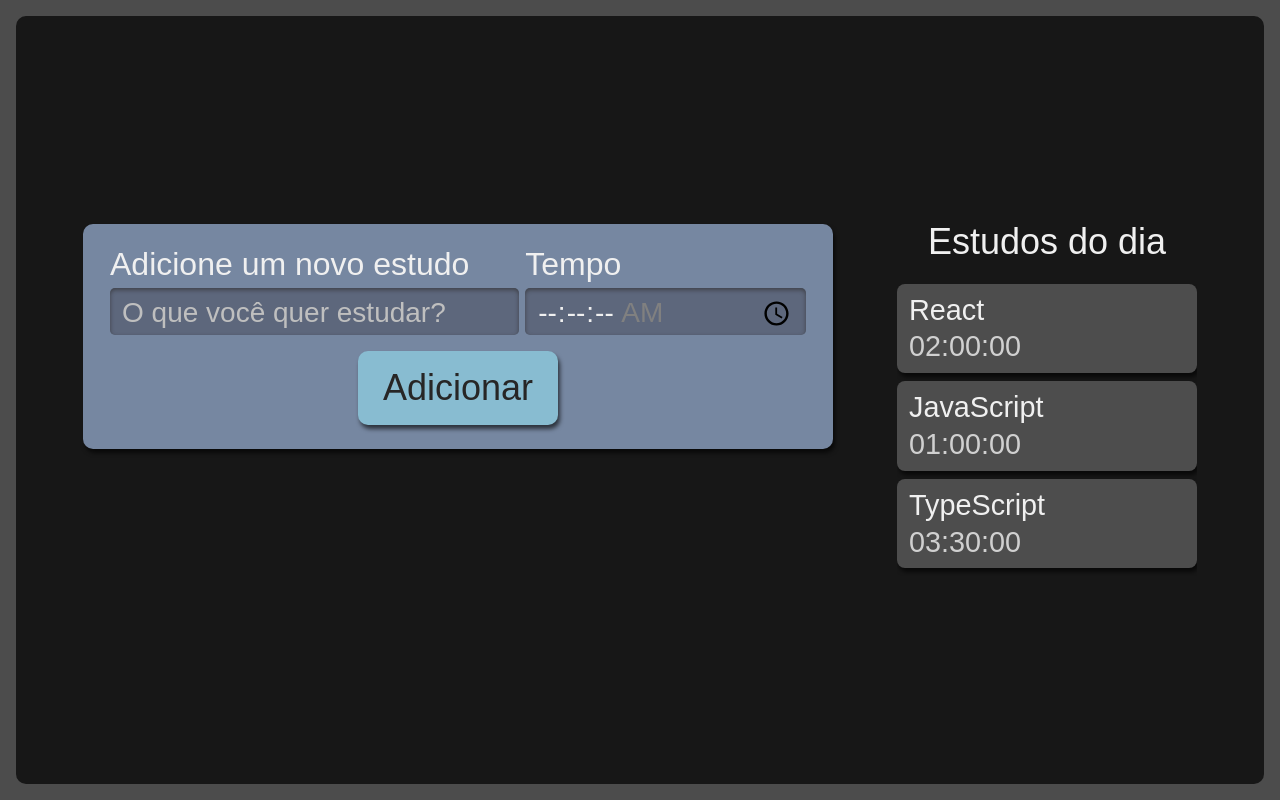
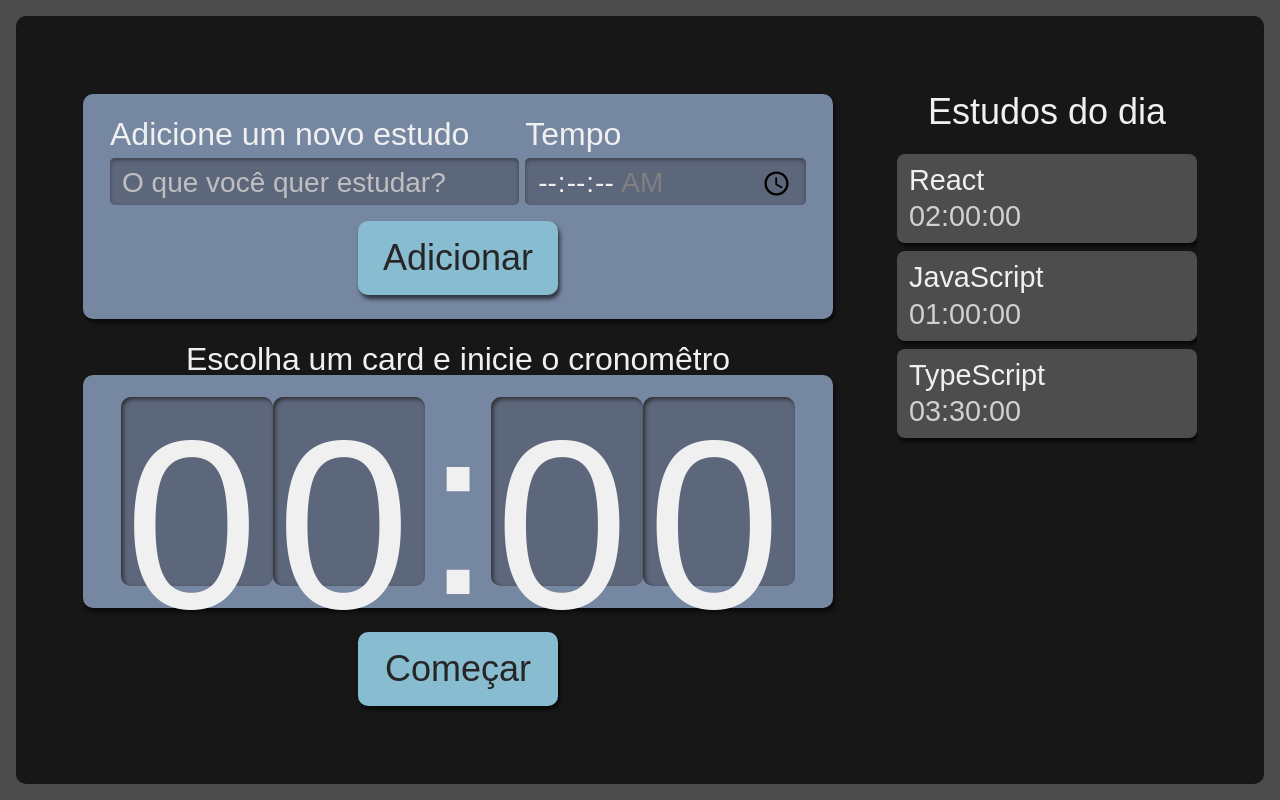
Before and after one commit to oarbigauss/curso-react-typescript, a React (Create React App) app in the folder curso-react/: page / in a window 1280 px wide. Built offline with nearby package versions, Linux system fonts and the light colour scheme.

Commit message:
(CAP 04 / AULA 07) Criando conômetro

```diff
--- /dev/null
+++ b/curso-react/src/components/Stopwatch/Stopwatch.module.scss
@@ -0,0 +1,59 @@
+.cronometro {
+    display: flex;
+    flex-direction: column;
+    align-items: center;
+    grid-area: cronometro;
+
+    .relogioWrapper {
+      align-items: center;
+      background-color: #7687A1;
+      border-radius: 10px;
+      box-shadow: 2px 4px 4px #0000009F;
+      box-sizing: border-box;
+      display: flex;
+      font-size: 5rem;
+      justify-content: center;
+      margin-bottom: 24px;
+      padding: 16px 12px;
+      width: 100%;
+    }
+
+    .titulo {
+      font-size: 2rem;
+    }
+
+    button {
+      background-color: #88bcd1;
+      border-radius: 10px;
+      box-shadow: 2px 4px 4px #0000009F;
+      color: #272626;
+      cursor: pointer;
+      font-size: 1.25rem;
+      padding: 16px;
+      width: 150px;
+
+      &:active {
+        background-color: #7CA6B7;
+        box-shadow: 2px 2px 4px #0000009F inset;
+        cursor: auto;
+      }
+    }
+
+    @media screen and (min-width:1280px) {
+
+      .relogioWrapper{
+        font-size: 15rem;
+      }
+
+      p {
+        font-size: 2rem;
+      }
+
+      button {
+        grid-column-start: span 2;
+        justify-self: center;
+        width: 200px;
+        font-size: 2.25rem;
+      }
+    }
+  }
--- /dev/null
+++ b/curso-react/src/components/Stopwatch/Watch/Watch.module.scss
@@ -0,0 +1,21 @@
+.relogioNumero {
+    background-color: #5D677C;
+    box-shadow: 2px 2px 4px #2B2B2B inset;
+    height: 3.6rem;
+    width: 3rem;
+    padding: 8px 4px;
+    border-radius: 10px;
+
+    @media screen and (min-width:1280px) {
+      height: 10.8rem;
+      width: 9rem;
+    }
+  }
+
+  .relogioDivisao {
+    height: 4.2rem;
+
+    @media screen and (min-width:1280px) {
+      height: 12.6rem;
+    }
+  }
--- /dev/null
+++ b/curso-react/src/components/Stopwatch/Watch/watch.tsx
@@ -0,0 +1,13 @@
+import style from "./Watch.module.scss"
+
+export default function Watch(){
+    return(
+        <>
+            <span className={style.relogioNumero}>0</span>
+            <span className={style.relogioNumero}>0</span>
+            <span className={style.relogioDivisao}>:</span>
+            <span className={style.relogioNumero}>0</span>
+            <span className={style.relogioNumero}>0</span>
+        </>
+    )
+}
--- /dev/null
+++ b/curso-react/src/components/Stopwatch/stopwatch.tsx
@@ -0,0 +1,17 @@
+import Button from "../Button/button";
+import Watch from "./Watch/watch";
+import style from "./Stopwatch.module.scss"
+
+export default function Stopwatch(){
+    return(
+        <div className={style.cronometro}>
+            <p className={style.titulo}>Escolha um card e inicie o cronomêtro</p>
+            <div className={style.relogioWrapper}>
+                <Watch/>
+            </div>
+            <Button>
+                Começar
+            </Button>
+        </div>
+    )
+}
--- a/curso-react/src/pages/App.tsx
+++ b/curso-react/src/pages/App.tsx
@@ -2,12 +2,14 @@
 import Form from '../components/Form/form';
 import List from '../components/List/list';
 import style from './App.module.scss'
+import Stopwatch from '../components/Stopwatch/stopwatch';
 
 function App() {
   return (
     <div className={style.AppStyle}>
       <Form />
       <List />
+      <Stopwatch />
     </div>
   );
 }
```
